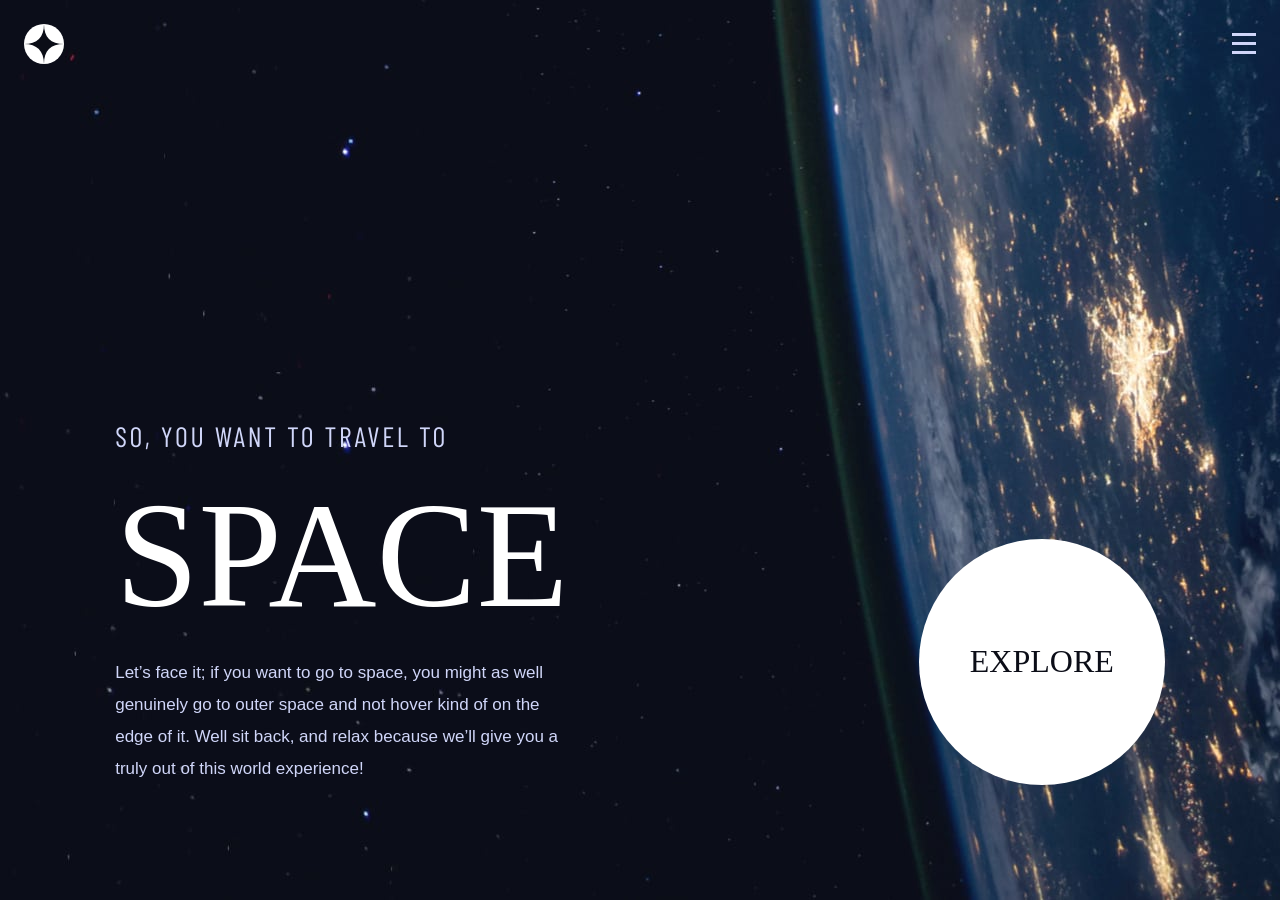
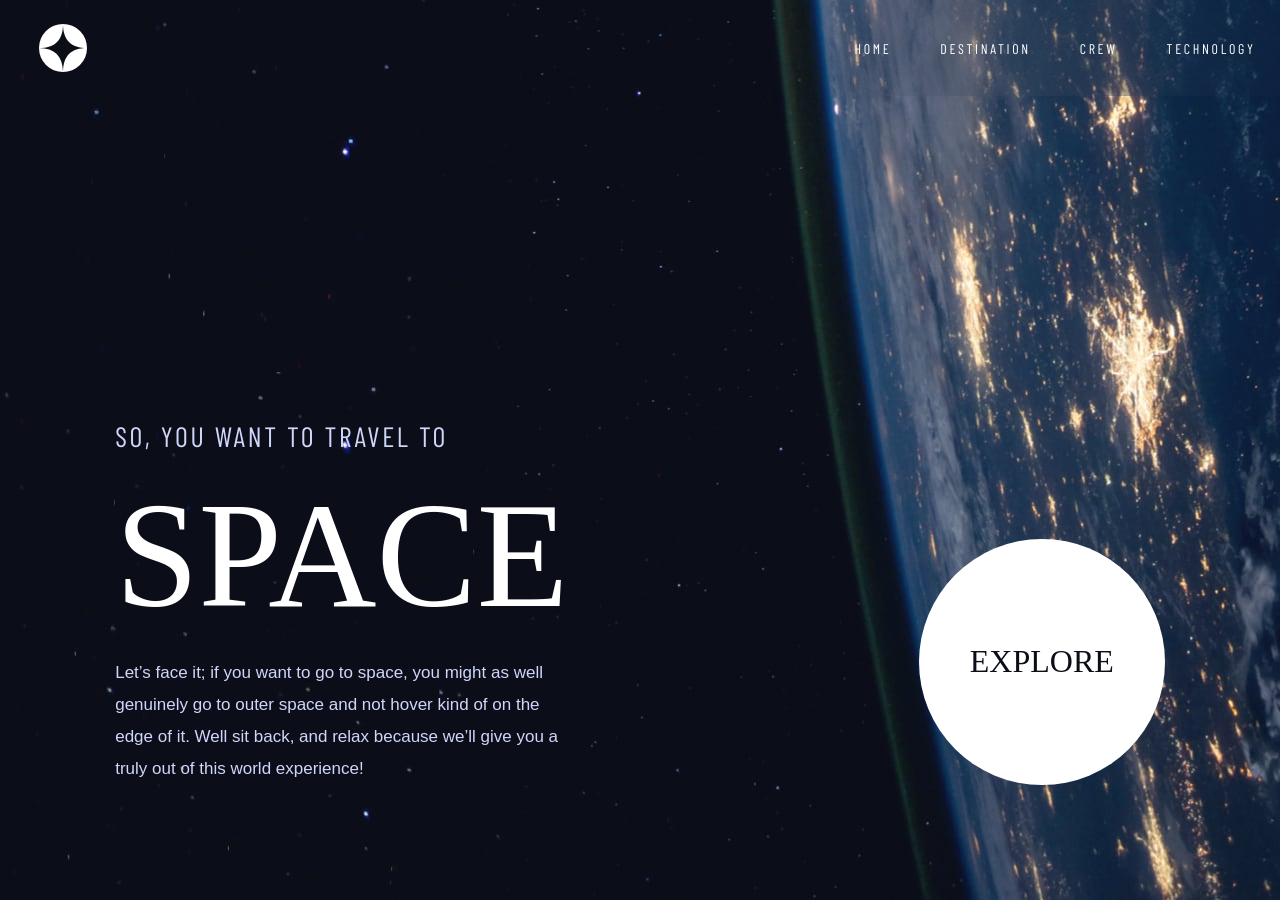
Before and after one commit to kevingtzz/space-tourism, a Nuxt app: page / in a window 1280 px wide. Built offline with nearby package versions, Linux system fonts and the light colour scheme; a web font is replaced by a local one.

Commit message:
feat(navbar): navbar for tablet size implemented

```diff
--- a/components/Header.vue
+++ b/components/Header.vue
@@ -1,6 +1,6 @@
 <template>
   <header>
-    <nuxt-link id="logo-wrapper" to="home">
+    <nuxt-link id="header-logo-wrapper" to="home">
       <img id="logo" src="shared/logo.svg" alt="Logo" />
     </nuxt-link>
     <nav :class="navToggle">
@@ -51,13 +51,13 @@ export default {
 
 <style scoped>
 header {
-  position: fixed;
-  justify-content: space-between;
+  position: absolute;
   display: flex;
   width: 100%;
+  justify-content: space-between;
 }
 
-#logo-wrapper {
+#header-logo-wrapper {
   height: 40px;
   width: 40px;
   margin: 24px;
@@ -133,14 +133,14 @@ nav {
 
 .menu-link b {
   font-family: 'Barlow Condensed', sans-serif;
-  font-size: 16px;
+  font-size: 1.6rem;
   line-height: 19px;
   letter-spacing: 2.7px;
 }
 
 .menu-link span {
   font-family: 'Barlow Condensed', sans-serif;
-  font-size: 16px;
+  font-size: 1.6rem;
   line-height: 19px;
   letter-spacing: 2.7px;
 }
@@ -150,4 +150,50 @@ nav {
   width: 24px;
   margin: 33px 24px;
 }
+
+@media only screen and (min-width: 600px) {
+  #header-logo-wrapper {
+    height: 48px;
+    width: 48px;
+    margin: 24px 39px;
+  }
+
+  #menu-icon-wrapper {
+    display: none;
+  }
+
+  nav {
+    right: 0;
+    position: absolute;
+    width: 450px;
+    height: 96px;
+  }
+
+  #close-icon {
+    display: none;
+  }
+
+  #menu-list {
+    top: 0;
+    height: 100%;
+    display: flex;
+    flex-direction: row;
+    align-items: center;
+    justify-content: space-around;
+  }
+
+  .menu-link b {
+    display: none;
+  }
+
+  .menu-item {
+    width: auto;
+    height: 100%;
+    padding: 0;
+  }
+
+  .menu-link span {
+    font-size: 1.4rem;
+  }
+}
 </style>
```
